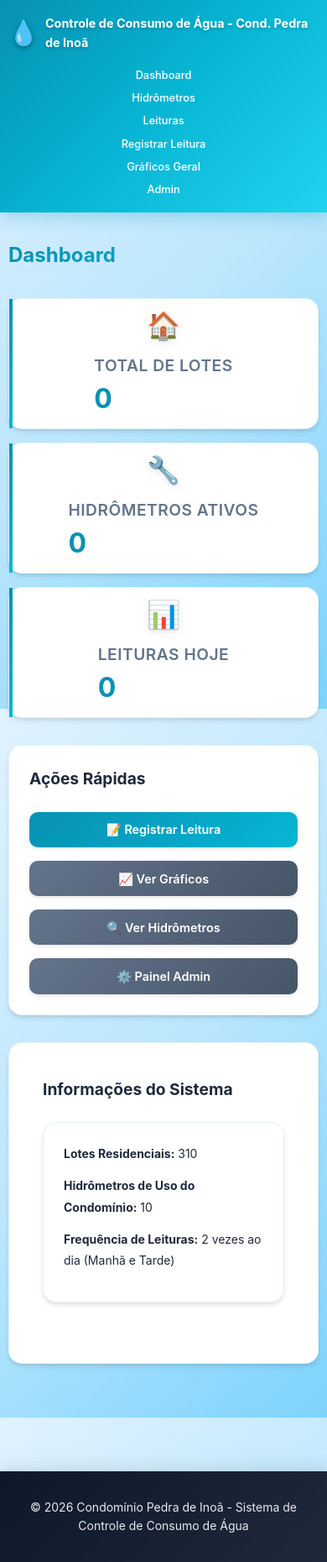
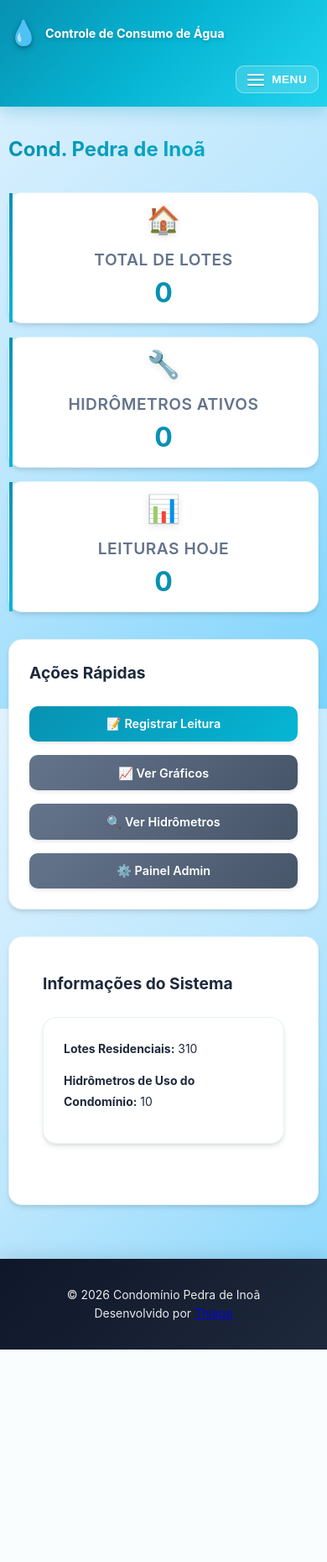
Before and after one commit to thiagopecli/controle-de-consumo-de-agua, a Django app: page / in a window 390 px wide; the page is wider, and only the part inside the window is pictured. Shown: that part at 84% size. After the commit the page ends 1607 px from the top of that part, so only its background shows below. Run offline with Django 5.2, Linux system fonts and the light colour scheme; data that the repository does not hold is empty.

Commit message:
feat/criando menu hamburger, deixando o sistema responsivo

```diff
--- a/static/css/style.css
+++ b/static/css/style.css
@@ -3,6 +3,10 @@
     margin: 0;
     padding: 0;
     box-sizing: border-box;
+}
+
+html, body {
+    height: 100%;
 }
 
 :root {
@@ -26,7 +30,9 @@ body {
     color: var(--dark-text);
     background: linear-gradient(135deg, #e0f2fe 0%, #bae6fd 50%, #7dd3fc 100%);
     background-attachment: fixed;
-    min-height: 100vh;
+    min-height: 100dvh;
+    display: flex;
+    flex-direction: column;
 }
 
 .container {
@@ -80,6 +86,54 @@ body {
     align-items: center;
 }
 
+.nav-close-item,
+.nav-close {
+    display: none;
+}
+
+.nav-toggle {
+    display: none;
+    align-items: center;
+    gap: 0.6rem;
+    border: 1px solid rgba(255, 255, 255, 0.4);
+    background: rgba(255, 255, 255, 0.15);
+    color: white;
+    padding: 0.5rem 0.8rem;
+    border-radius: 10px;
+    cursor: pointer;
+    font-weight: 600;
+    transition: all 0.3s ease;
+    margin-left: auto;
+}
+
+.nav-toggle:hover {
+    background: rgba(255, 255, 255, 0.25);
+    transform: translateY(-1px);
+}
+
+.nav-toggle-icon {
+    display: inline-flex;
+    flex-direction: column;
+    gap: 4px;
+}
+
+.nav-toggle-line {
+    display: block;
+    width: 20px;
+    height: 2px;
+    background: white;
+    border-radius: 999px;
+    box-shadow: 0 1px 2px rgba(0, 0, 0, 0.2);
+    transition: transform 0.25s ease, opacity 0.2s ease;
+}
+
+.nav-toggle-text {
+    font-size: 0.85rem;
+    letter-spacing: 0.5px;
+    text-transform: uppercase;
+}
+
+
 .nav-link {
     color: white;
     text-decoration: none;
@@ -98,8 +152,8 @@ body {
 
 /* Main Content */
 .main-content {
-    min-height: calc(100vh - 180px);
     padding: 2rem 0;
+    flex: 1 1 auto;
 }
 
 /* Dashboard */
@@ -129,7 +183,7 @@ body {
     display: flex;
     flex-direction: row;
     align-items: center;
-    justify-content: flex-start;
+    justify-content: center;
     gap: 1rem;
     transition: all 0.3s ease;
     border: 1px solid rgba(8, 145, 178, 0.1);
@@ -170,8 +224,8 @@ body {
     min-width: 0;
     display: flex;
     flex-direction: column;
-    align-items: flex-start;
-    text-align: left;
+    align-items: center;
+    text-align: center;
 }
 
 .stat-info h3 {
@@ -612,7 +666,8 @@ body {
     color: white;
     text-align: center;
     padding: 2rem 0;
-    margin-top: 4rem;
+    margin-top: auto;
+    flex-shrink: 0;
     box-shadow: 0 -4px 20px rgba(0,0,0,0.1);
 }
 
@@ -639,6 +694,9 @@ body {
 
 @media (max-width: 768px) {
     body {
+        min-height: 100dvh;
+        display: flex;
+        flex-direction: column;
         font-size: 14px;
     }
 
@@ -646,14 +704,114 @@ body {
         padding: 0 10px;
     }
 
+    .main-content {
+        flex: 1 0 auto;
+    }
+
+    .footer {
+        margin-top: auto;
+    }
+
     .navbar {
         padding: 1rem 0;
     }
 
+    .nav-toggle {
+        display: inline-flex;
+    }
+
+    .nav-toggle.is-hidden {
+        opacity: 0;
+        pointer-events: none;
+    }
+
+    .nav-brand {
+        order: 1;
+    }
+
+    .nav-toggle {
+        order: 2;
+    }
+
     .nav-menu {
         flex-direction: column;
-        gap: 0.3rem;
+        gap: 0.4rem;
+        width: min(200px, 56vw);
+        position: fixed;
+        top: 0;
+        right: 0;
+        height: 100vh;
+        padding: 6.5rem 1rem 1.5rem;
+        overflow-y: auto;
+        background: linear-gradient(180deg, #f8fafc 0%, #e2f3fb 100%);
+        box-shadow: -16px 0 40px rgba(15, 23, 42, 0.25);
+        border-left: 1px solid rgba(148, 163, 184, 0.4);
+        right: -100%;
+        order: 3;
+    }
+
+    .nav-close-item {
+        display: block;
+        list-style: none;
         width: 100%;
+    }
+
+    .nav-close {
+        display: inline-flex;
+        align-items: center;
+        justify-content: center;
+        position: absolute;
+        top: 1rem;
+        right: 1rem;
+        width: 36px;
+        height: 36px;
+        border-radius: 50%;
+        border: 1px solid rgba(148, 163, 184, 0.6);
+        background: #ffffff;
+        color: #0f172a;
+        font-size: 1rem;
+        font-weight: 700;
+        cursor: pointer;
+        box-shadow: 0 6px 14px rgba(15, 23, 42, 0.15);
+    }
+
+    .nav-close:hover {
+        background: #e0f2fe;
+    }
+
+    .nav-menu li {
+        width: 100%;
+    }
+
+    .nav-menu .nav-link {
+        width: 100%;
+        display: block;
+        text-align: left;
+        padding: 0.75rem 1rem;
+        border-radius: 12px;
+        background: white;
+        color: #0f172a;
+        border: 1px solid rgba(148, 163, 184, 0.45);
+        box-shadow: 0 8px 16px rgba(15, 23, 42, 0.12);
+    }
+
+    .nav-menu .nav-link:hover {
+        background: #e0f2fe;
+        transform: none;
+    }
+
+    .js .nav-menu {
+        opacity: 0;
+        pointer-events: none;
+        transform: translateX(12px);
+        transition: right 0.35s ease, opacity 0.35s ease, transform 0.35s ease;
+    }
+
+    .js .nav-menu.is-open {
+        right: 0;
+        opacity: 1;
+        pointer-events: auto;
+        transform: translateX(0);
     }
 
     .nav-link {
--- a/static/js/main.js
+++ b/static/js/main.js
@@ -1,5 +1,70 @@
 // Main JavaScript file
 console.log('Sistema de Controle de Consumo de Água carregado');
+
+document.addEventListener('DOMContentLoaded', function() {
+    document.documentElement.classList.add('js');
+    const navToggle = document.querySelector('.nav-toggle');
+    const navMenu = document.querySelector('.nav-menu');
+    const navClose = document.querySelector('.nav-close');
+
+    if (navToggle && navMenu) {
+        navToggle.addEventListener('click', function() {
+            const isOpen = navMenu.classList.toggle('is-open');
+            navToggle.classList.toggle('is-hidden', isOpen);
+            navToggle.setAttribute('aria-expanded', isOpen ? 'true' : 'false');
+            navToggle.setAttribute('aria-label', isOpen ? 'Fechar menu' : 'Abrir menu');
+            const toggleText = navToggle.querySelector('.nav-toggle-text');
+            if (toggleText) {
+                const openText = navToggle.getAttribute('data-open-text') || 'Fechar';
+                const closeText = navToggle.getAttribute('data-close-text') || 'Menu';
+                toggleText.textContent = isOpen ? openText : closeText;
+            }
+        });
+
+        navMenu.addEventListener('click', function(event) {
+            const target = event.target;
+            if (target && target.closest('a')) {
+                navMenu.classList.remove('is-open');
+                navToggle.classList.remove('is-hidden');
+                navToggle.setAttribute('aria-expanded', 'false');
+                navToggle.setAttribute('aria-label', 'Abrir menu');
+                const toggleText = navToggle.querySelector('.nav-toggle-text');
+                if (toggleText) {
+                    const closeText = navToggle.getAttribute('data-close-text') || 'Menu';
+                    toggleText.textContent = closeText;
+                }
+            }
+        });
+
+        if (navClose) {
+            navClose.addEventListener('click', function() {
+                navMenu.classList.remove('is-open');
+                navToggle.classList.remove('is-hidden');
+                navToggle.setAttribute('aria-expanded', 'false');
+                navToggle.setAttribute('aria-label', 'Abrir menu');
+                const toggleText = navToggle.querySelector('.nav-toggle-text');
+                if (toggleText) {
+                    const closeText = navToggle.getAttribute('data-close-text') || 'Menu';
+                    toggleText.textContent = closeText;
+                }
+            });
+        }
+
+        window.addEventListener('resize', function() {
+            if (window.innerWidth > 768) {
+                navMenu.classList.remove('is-open');
+                navToggle.classList.remove('is-hidden');
+                navToggle.setAttribute('aria-expanded', 'false');
+                navToggle.setAttribute('aria-label', 'Abrir menu');
+                const toggleText = navToggle.querySelector('.nav-toggle-text');
+                if (toggleText) {
+                    const closeText = navToggle.getAttribute('data-close-text') || 'Menu';
+                    toggleText.textContent = closeText;
+                }
+            }
+        });
+    }
+});
 
 // Funções auxiliares
 function formatarData(data) {
--- a/templates/consumo/base.html
+++ b/templates/consumo/base.html
@@ -5,6 +5,7 @@
     <meta name="viewport" content="width=device-width, initial-scale=1.0">
     <title>{% block title %}Sistema de Controle de Consumo de Água{% endblock %}</title>
     <link rel="stylesheet" href="/static/css/style.css">
+    <link rel="icon" href="/static/favicon.svg" type="image/svg+xml">
     <script src="https://cdn.jsdelivr.net/npm/chart.js"></script>
     {% block extra_css %}{% endblock %}
 </head>
@@ -12,10 +13,21 @@
     <nav class="navbar">
         <div class="container">
             <div class="nav-brand">
-                <h1>Controle de Consumo de Água - Cond. Pedra de Inoã</h1>
+                <h1>Controle de Consumo de Água</h1>
             </div>
-            <ul class="nav-menu">
-                <li><a href="{% url 'consumo:dashboard' %}" class="nav-link">Dashboard</a></li>
+            <button class="nav-toggle" type="button" aria-controls="primary-navigation" aria-expanded="false" aria-label="Abrir menu" data-open-text="Fechar" data-close-text="Menu">
+                <span class="nav-toggle-icon" aria-hidden="true">
+                    <span class="nav-toggle-line"></span>
+                    <span class="nav-toggle-line"></span>
+                    <span class="nav-toggle-line"></span>
+                </span>
+                <span class="nav-toggle-text">Menu</span>
+            </button>
+            <ul class="nav-menu" id="primary-navigation">
+                <li class="nav-close-item">
+                    <button class="nav-close" type="button" aria-label="Fechar menu">X</button>
+                </li>
+                <li><a href="{% url 'consumo:dashboard' %}" class="nav-link">Home</a></li>
                 <li><a href="{% url 'consumo:listar_hidrometros' %}" class="nav-link">Hidrômetros</a></li>
                 <li><a href="{% url 'consumo:listar_leituras' %}" class="nav-link">Leituras</a></li>
                 <li><a href="{% url 'consumo:registrar_leitura' %}" class="nav-link">Registrar Leitura</a></li>
@@ -33,7 +45,8 @@
 
     <footer class="footer">
         <div class="container">
-            <p>&copy; 2026 Condomínio Pedra de Inoã - Sistema de Controle de Consumo de Água</p>
+            <p>&copy; 2026 Condomínio Pedra de Inoã</p>
+            <p>Desenvolvido por <a href="https://www.linkedin.com/in/thiagodossantospereira/" target="_blank" rel="noopener">Thiago</a></p>
         </div>
     </footer>
 
--- a/templates/consumo/dashboard.html
+++ b/templates/consumo/dashboard.html
@@ -4,7 +4,7 @@
 
 {% block content %}
 <div class="dashboard">
-    <h2>Dashboard</h2>
+    <h2>Cond. Pedra de Inoã</h2>
 
     <div class="stats-grid">
         <div class="stat-card">
@@ -55,7 +55,6 @@
         <div class="info-box">
             <p><strong>Lotes Residenciais:</strong> 310</p>
             <p><strong>Hidrômetros de Uso do Condomínio:</strong> 10</p>
-            <p><strong>Frequência de Leituras:</strong> 2 vezes ao dia (Manhã e Tarde)</p>
         </div>
     </div>
 </div>
```
Also changed, not shown: static/favicon.svg (added), 1 other file.
